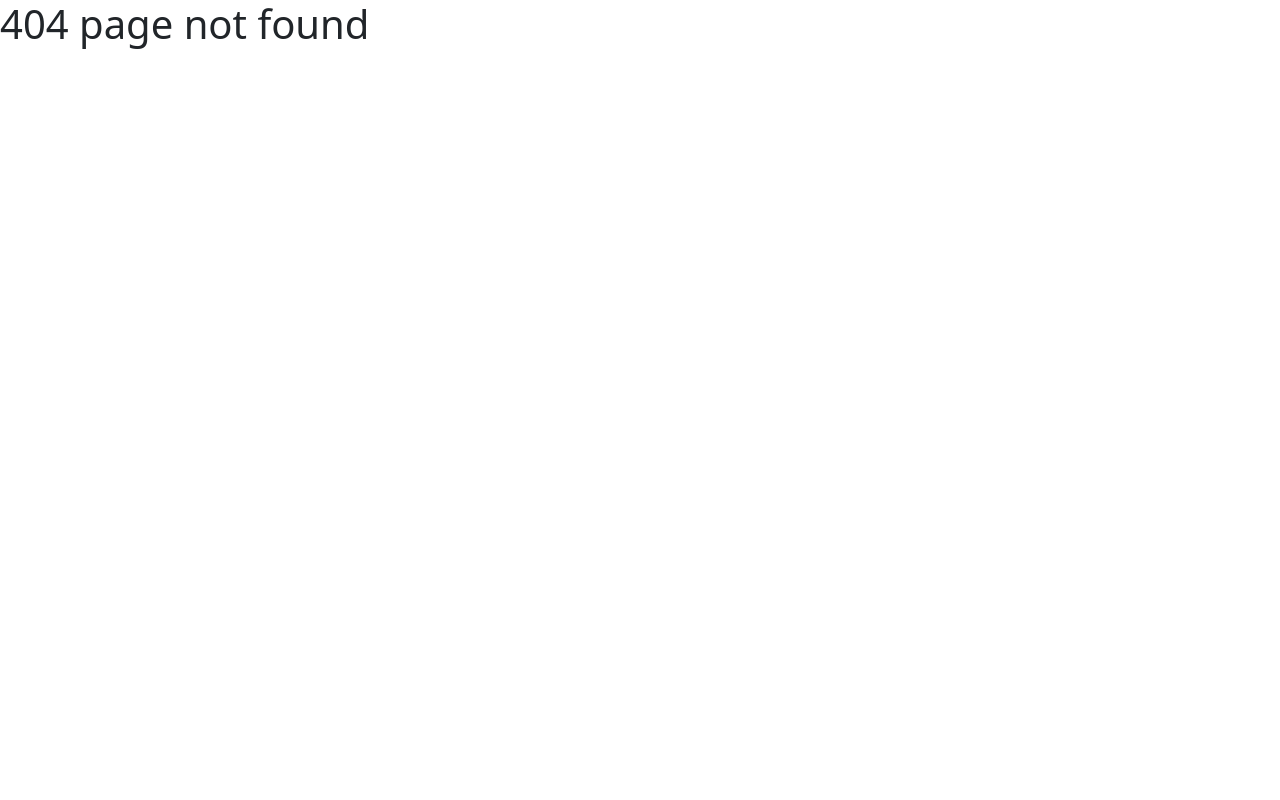
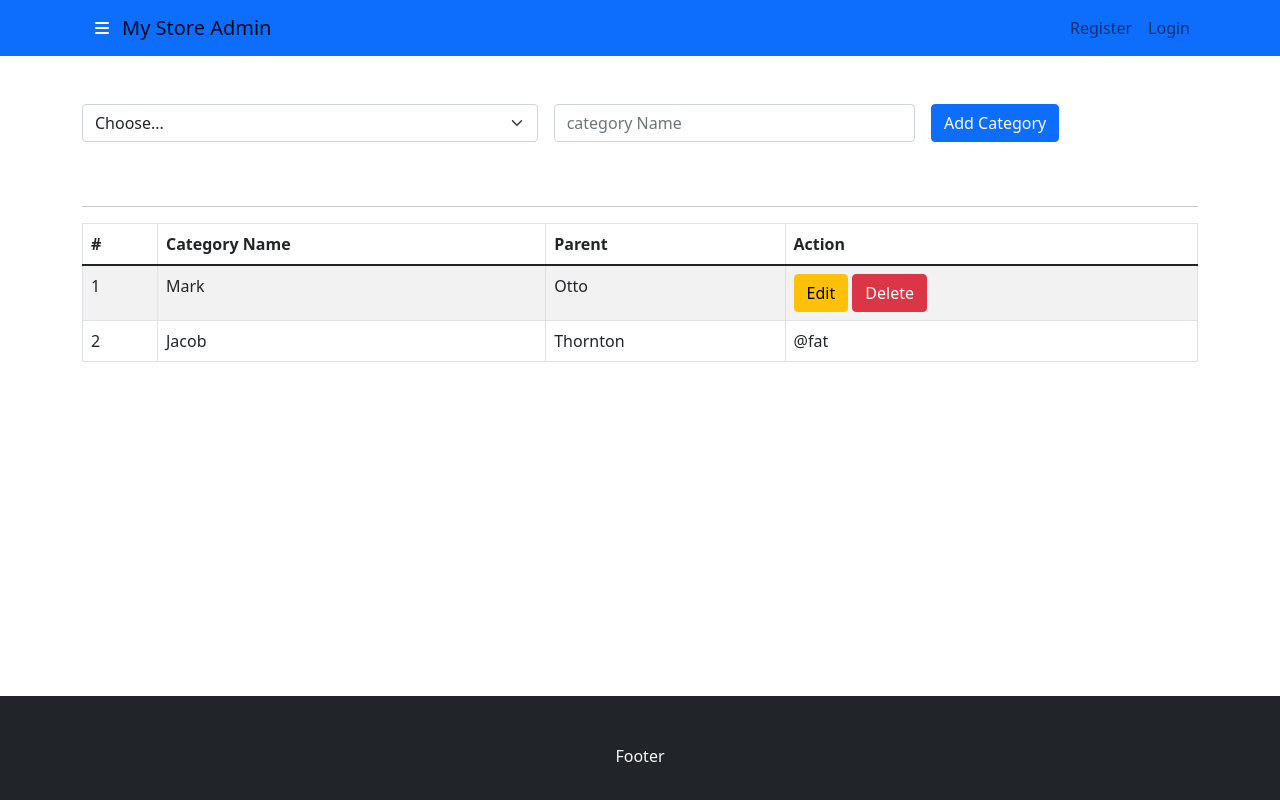
Before and after one commit to Dipak2056/ecommerce-frontend, a React (Create React App) app: page /categories in a window 1280 px wide. Before the commit this address had no page. Shown: the top 800 px of the page. Built offline with nearby package versions, Linux system fonts and the light colour scheme.

Commit message:
ui of categories page done

```diff
--- a/src/App.js
+++ b/src/App.js
@@ -8,6 +8,7 @@
 import { EmailVerification } from "./pages/register-login/EmailVerification";
 import Dashboard from "./pages/dashboard/Dashboard";
 import AdminProfile from "./pages/admin-profile/AdminProfile";
+import Categories from "./pages/categories/Categories";
 
 const App = () => {
   return (
@@ -17,6 +18,7 @@
           {/* private routes  */}
           <Route path="/dashboard" element={<Dashboard />} />
           <Route path="/admin-profile" element={<AdminProfile />} />
+          <Route path="/categories" element={<Categories />}></Route>
           <Route path="/" element={<LoginPage />}></Route>
           <Route path="/login" element={<LoginPage />}></Route>
           <Route path="/register" element={<RegistrationPage />}></Route>
--- /dev/null
+++ b/src/components/cat-form/CategoriesForm.jsx
@@ -0,0 +1,29 @@
+import React from "react";
+import { Button, Col, Form, Row } from "react-bootstrap";
+
+export const CategoriesForm = () => {
+  return (
+    <div>
+      <Form className="py-5">
+        <Row className="g-3">
+          <Col md="5">
+            <Form.Group controlId="formGridState">
+              <Form.Select defaultValue="Choose...">
+                <option>Choose...</option>
+                <option>option 1</option>
+                <option>option 2</option>
+                <option>option 3</option>
+              </Form.Select>
+            </Form.Group>
+          </Col>
+          <Col md="4">
+            <Form.Control name="catName" placeholder="category Name" />
+          </Col>
+          <Col md="3">
+            <Button type="submit">Add Category</Button>
+          </Col>
+        </Row>
+      </Form>
+    </div>
+  );
+};
--- /dev/null
+++ b/src/components/cat-table/CategoryTable.js
@@ -0,0 +1,34 @@
+import React from "react";
+import { Button, Table } from "react-bootstrap";
+
+export const CategoryTable = () => {
+  return (
+    <Table striped bordered hover>
+      <thead>
+        <tr>
+          <th>#</th>
+          <th>Category Name</th>
+          <th>Parent</th>
+          <th>Action</th>
+        </tr>
+      </thead>
+      <tbody>
+        <tr>
+          <td>1</td>
+          <td>Mark</td>
+          <td>Otto</td>
+          <td>
+            <Button variant="warning">Edit</Button>{" "}
+            <Button variant="danger">Delete</Button>
+          </td>
+        </tr>
+        <tr>
+          <td>2</td>
+          <td>Jacob</td>
+          <td>Thornton</td>
+          <td>@fat</td>
+        </tr>
+      </tbody>
+    </Table>
+  );
+};
--- a/src/components/pages/layouts/AdminLayout.js
+++ b/src/components/pages/layouts/AdminLayout.js
@@ -1,4 +1,5 @@
 import React from "react";
+import { Container } from "react-bootstrap";
 import AdminSidebar from "../../admin-sidebar/AdminSidebar";
 import Footer from "./Footer";
 import { Header } from "./Header";
@@ -10,7 +11,9 @@
       <Header />
       <AdminSidebar />
       {/* main content  */}
-      <main className="main">{children}</main>
+      <Container>
+        <main className="main">{children}</main>
+      </Container>
       {/* footer  */}
       <Footer />
     </div>
--- /dev/null
+++ b/src/pages/categories/Categories.jsx
@@ -0,0 +1,16 @@
+import React from "react";
+import { CategoriesForm } from "../../components/cat-form/CategoriesForm";
+import { CategoryTable } from "../../components/cat-table/CategoryTable";
+import AdminLayout from "../../components/pages/layouts/AdminLayout";
+
+const Categories = () => {
+  return (
+    <AdminLayout>
+      <CategoriesForm></CategoriesForm>
+      <hr />
+      <CategoryTable></CategoryTable>
+    </AdminLayout>
+  );
+};
+
+export default Categories;
```
